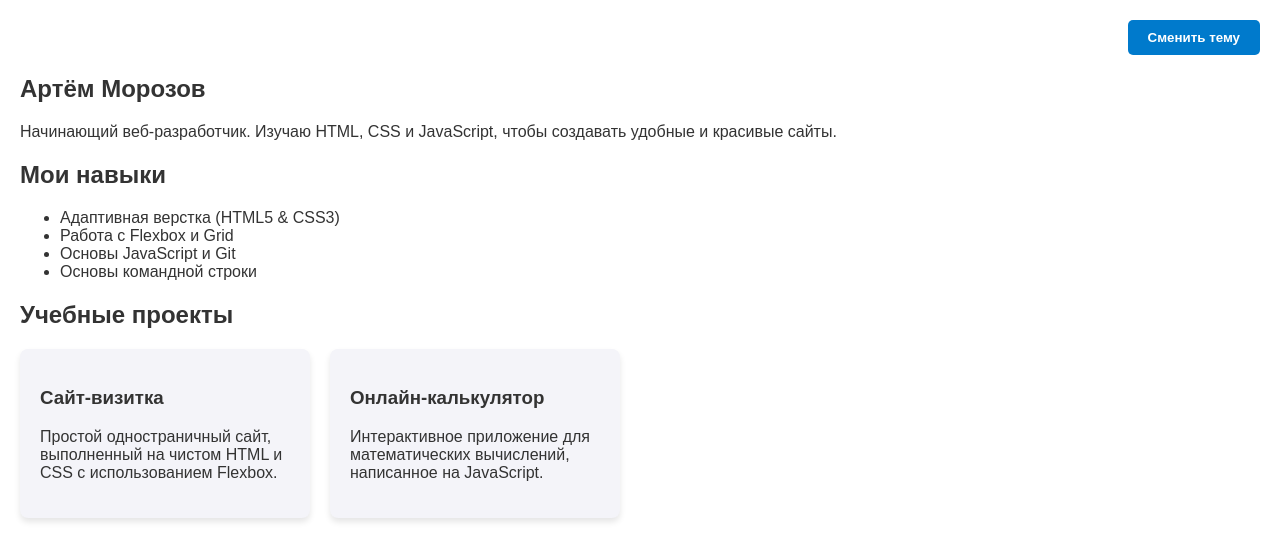
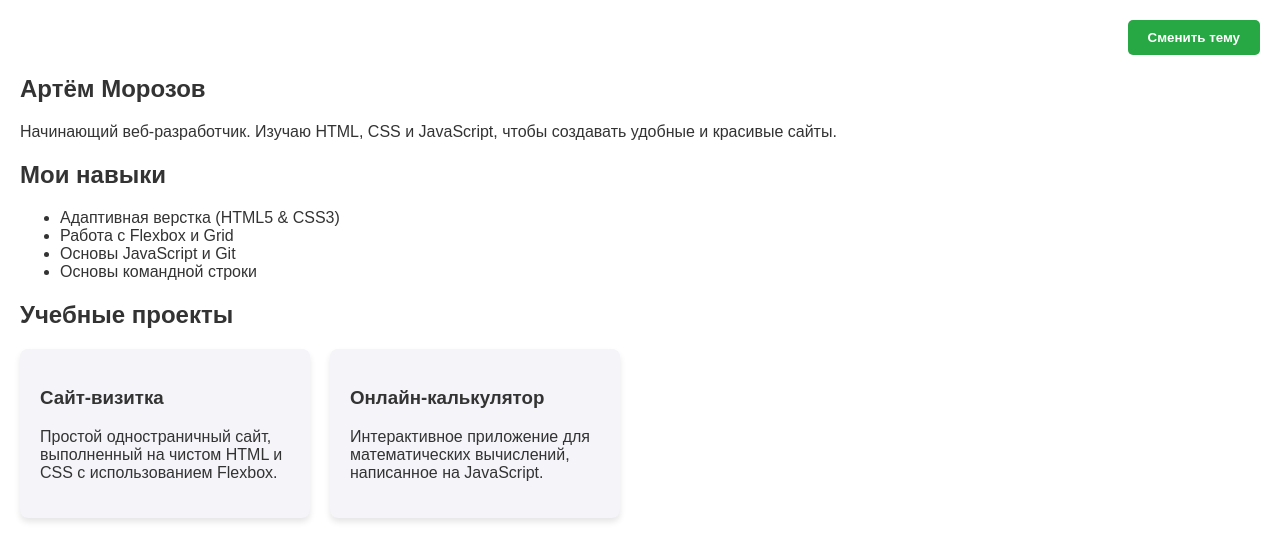
Before and after one commit to zimzey/my-portfolioMrzShg, a plain HTML site: page index.html in a window 1280 px wide. Drawn offline with Linux system fonts and the light colour scheme.

Commit message:
Улучшено оформление портфолио

```diff
--- a/style.css
+++ b/style.css
@@ -27,7 +27,7 @@ button {
     cursor: pointer;
     border: none;
     border-radius: 5px;
-    background-color: #007acc;
+    background-color: #28a745;
     color: white;
     font-weight: bold;
 }
```
